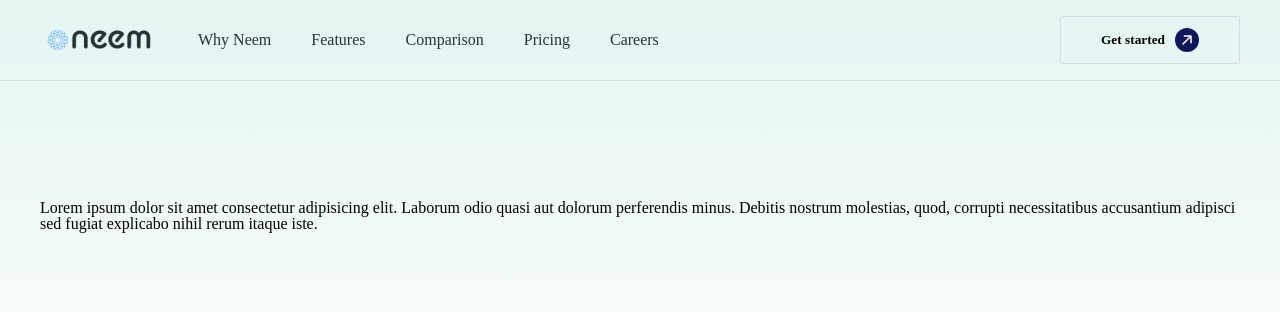
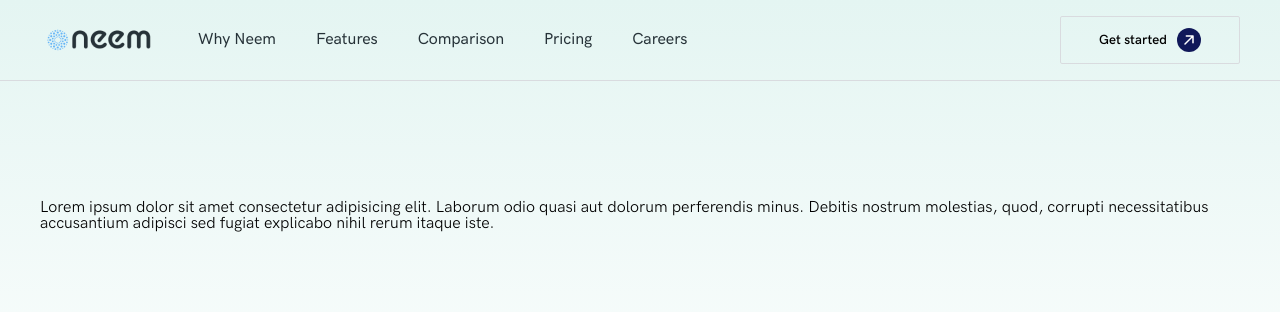
Before and after one commit to Volha-Hancharenka/doctor, a plain HTML site: page index.html in a window 1280 px wide. Drawn offline with Linux system fonts and the light colour scheme.

Commit message:
done-header

```diff
--- a/index.html
+++ b/index.html
@@ -38,9 +38,9 @@
             </li>
           </ul>
 
-          <button class="header__started">
-            <span class="header__started_text">Get started</span>
-            <span class="header__started_icon">
+          <button class="menu__started">
+            <span class="menu__started_text">Get started</span>
+            <span class="menu__started_icon">
               <svg width="24" height="24" viewbox="0 0 24 24" fill="none" xmlns="http://www.w3.org/2000/svg">
                 <circle cx="12" cy="12" r="12" fill="#101859" />
                 <path d="M16 8L8 16M9.33333 8H16V14.6667" stroke="white" stroke-width="1.5" stroke-linecap="round"
@@ -51,12 +51,14 @@
       </div>
 
     </header>
-    <main class="main__container">
-      <div class="main__text">
+    <main class="page">
+      <div class="page__container">
+        <section class="section">
         Lorem ipsum dolor sit amet consectetur adipisicing elit. Laborum odio quasi aut dolorum perferendis minus.
         Debitis
         nostrum molestias, quod, corrupti necessitatibus accusantium adipisci sed fugiat explicabo nihil rerum itaque
         iste.
+      </section>
       </div>
     </main>
   </div>
--- a/scss/_base.scss
+++ b/scss/_base.scss
@@ -50,6 +50,8 @@ body {
   height: 100%;
   font-size: 100%;
   line-height: 1;
+  font-family: 'HKGrotesk', sans-serif;
+  font-size: 16px;
   -ms-text-size-adjust: 100%;
   -moz-text-size-adjust: 100%;
   -webkit-text-size-adjust: 100%;
--- a/scss/fonts.scss
+++ b/scss/fonts.scss
@@ -8,7 +8,55 @@
   font-weight: 700;
   font-style: normal;
 }
-
+@font-face {
+  font-family: HKGrotesk;
+  font-display: swap;
+  src: url("../fonts/HKGrotesk-SemiBold.woff2") format("woff2"), url("../fonts/HKGrotesk-SemiBold.woff") format("woff");
+  font-weight: 600;
+  font-style: normal;
+}
+@font-face {
+  font-family: HKGrotesk;
+  font-display: swap;
+  src: url("../fonts/HKGrotesk-BoldLegacy.woff2") format("woff2"), url("../fonts/HKGrotesk-BoldLegacy.woff") format("woff");
+  font-weight: 700;
+  font-style: normal;
+}
+@font-face {
+  font-family: HKGrotesk;
+  font-display: swap;
+  src: url("../fonts/HKGrotesk-Medium.woff2") format("woff2"), url("../fonts/HKGrotesk-Medium.woff") format("woff");
+  font-weight: 500;
+  font-style: normal;
+}
+@font-face {
+  font-family: HKGrotesk;
+  font-display: swap;
+  src: url("../fonts/HKGrotesk-MediumLegacy.woff2") format("woff2"), url("../fonts/HKGrotesk-MediumLegacy.woff") format("woff");
+  font-weight: 500;
+  font-style: normal;
+}
+@font-face {
+  font-family: HKGrotesk;
+  font-display: swap;
+  src: url("../fonts/HKGrotesk-Regular.woff2") format("woff2"), url("../fonts/HKGrotesk-Regular.woff") format("woff");
+  font-weight: 400;
+  font-style: normal;
+}
+@font-face {
+  font-family: HKGrotesk;
+  font-display: swap;
+  src: url("../fonts/HKGrotesk-RegularLegacy.woff2") format("woff2"), url("../fonts/HKGrotesk-RegularLegacy.woff") format("woff");
+  font-weight: 400;
+  font-style: normal;
+}
+@font-face {
+  font-family: HKGrotesk;
+  font-display: swap;
+  src: url("../fonts/HKGrotesk-SemiBoldLegacy.woff2") format("woff2"), url("../fonts/HKGrotesk-SemiBoldLegacy.woff") format("woff");
+  font-weight: 600;
+  font-style: normal;
+}
 //semi bold 600
 //bold 700
 //medium 500
--- a/scss/header/_burger.scss
+++ b/scss/header/_burger.scss
@@ -6,7 +6,7 @@
     position: relative;
     width: 32px;
     height: 32px;
-    z-index: 3;
+    z-index: 5;
     border-radius: 50%;
     cursor: pointer;
     background: #101859;
--- a/scss/header/_header.scss
+++ b/scss/header/_header.scss
@@ -12,9 +12,7 @@
       border-bottom: 1px solid #d9dbdf;
       z-index: 4;
     }
-
   }
-
   &::after {
     content: "";
     position: absolute;
@@ -22,25 +20,20 @@
     left: 0;
     width: 100%;
     height: 100%;
-
     z-index: 2;
   }
-
   &__container {
     max-width: 1248px;
     margin: 0 auto;
     padding: 0 24px;
     height: 80px;
-    font-size: 16px;
     color: #263238;
     @media (max-width: 767px) {
       height: 56px;
     }
-
     display: flex;
     align-items: center;
   }
-
   &__menu {
     margin-left: 40px;
     @media (max-width: 970px) {
@@ -50,35 +43,6 @@
       margin-left: 0;
     }
   }
-  &__started {
-    display: flex;
-    justify-content: center;
-    align-items: center;
-    background-color: inherit;
-    margin-left: auto;
-    border: 1px solid #d9dbdf;
-    border-radius: 2px;
-    text-align: center;
-    width: 180px;
-    height: 48px;
-    position: relative;
-    z-index: 5;
-    transition: all 0.3s ease 0s;
-    @media (max-width: 767px) {
-      margin-right: auto;
-      margin-left: 0;
-      width: 100%;
-    }
-
-    &_text {
-      margin-right: 10px;
-      font-weight: 600;
-    }
-    &_icon {
-      width: 24px;
-      height: 24px;
-    }
-  }
 }
 .logo {
   position: relative;
--- a/scss/header/_menu.scss
+++ b/scss/header/_menu.scss
@@ -5,10 +5,6 @@
   height: 100%;
   position: relative;
   z-index: 4;
-
-
-  //background-color: #efeee8;
-  //padding: 70px 0 20px 10px;
   transition: all 0.3s ease 0s;
   @media (max-width: 767px) {
     position: fixed;
@@ -22,10 +18,7 @@
     align-items: flex-start;
     overflow: auto;
     transition: left 0.35s ease-in-out;
-    //row-gap: 20px;
-
   }
-
   &.active {
     top: 0;
   }
@@ -34,23 +27,59 @@
     @media (max-width: 767px) {
       display: flex;
       flex-direction: column;
-
     }
   }
   &__item {
     position: relative;
     padding-right: 40px;
+    font-weight: 500;
     @media (max-width: 970px) {
       padding-right: 18px;
-      //padding-bottom: 32px;
     }
     @media (max-width: 767px) {
      padding-bottom: 32px;
+     font-weight: 600;
      //margin-top: 36px;
     }
   }
   &__link {
     position: relative;
     color: #263238;
+    &:hover {
+      color: darken(#242425, 100%);
+    }
+  }
+  &__started {
+    display: flex;
+    justify-content: center;
+    align-items: center;
+    background-color: inherit;
+    margin-left: auto;
+    border: 1px solid #d9dbdf;
+    border-radius: 2px;
+    text-align: center;
+    width: 180px;
+    height: 48px;
+    position: relative;
+    z-index: 5;
+    transition: all 0.3s ease 0s;
+    &:hover {
+      border: 1px solid #242425;
+      transition: border 0.3s ease 0s;
+    }
+    @media (max-width: 767px) {
+      margin-right: auto;
+      margin-left: 0;
+      width: 100%;
+    }
+
+    &_text {
+      margin-right: 10px;
+      font-weight: 600;
+    }
+    &_icon {
+      width: 24px;
+      height: 24px;
+    }
   }
 }
--- a/scss/style.scss
+++ b/scss/style.scss
@@ -4,7 +4,8 @@
 @import "header/burger";
 @import "fonts";
 
-.main__text {
+
+.section {
   margin-top: 200px;
 }
 /*.section {
```
Also changed, not shown: css/fonts.css, css/style.css, 2 other files.
